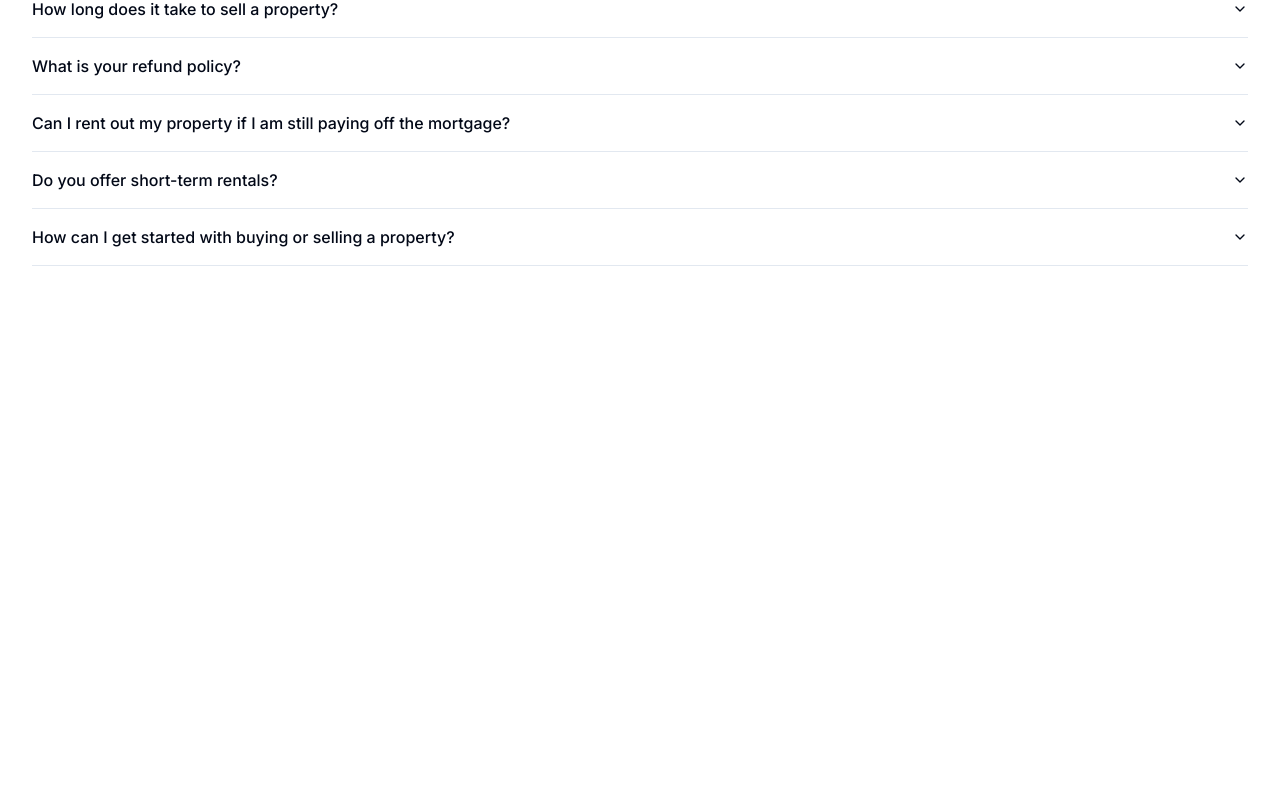
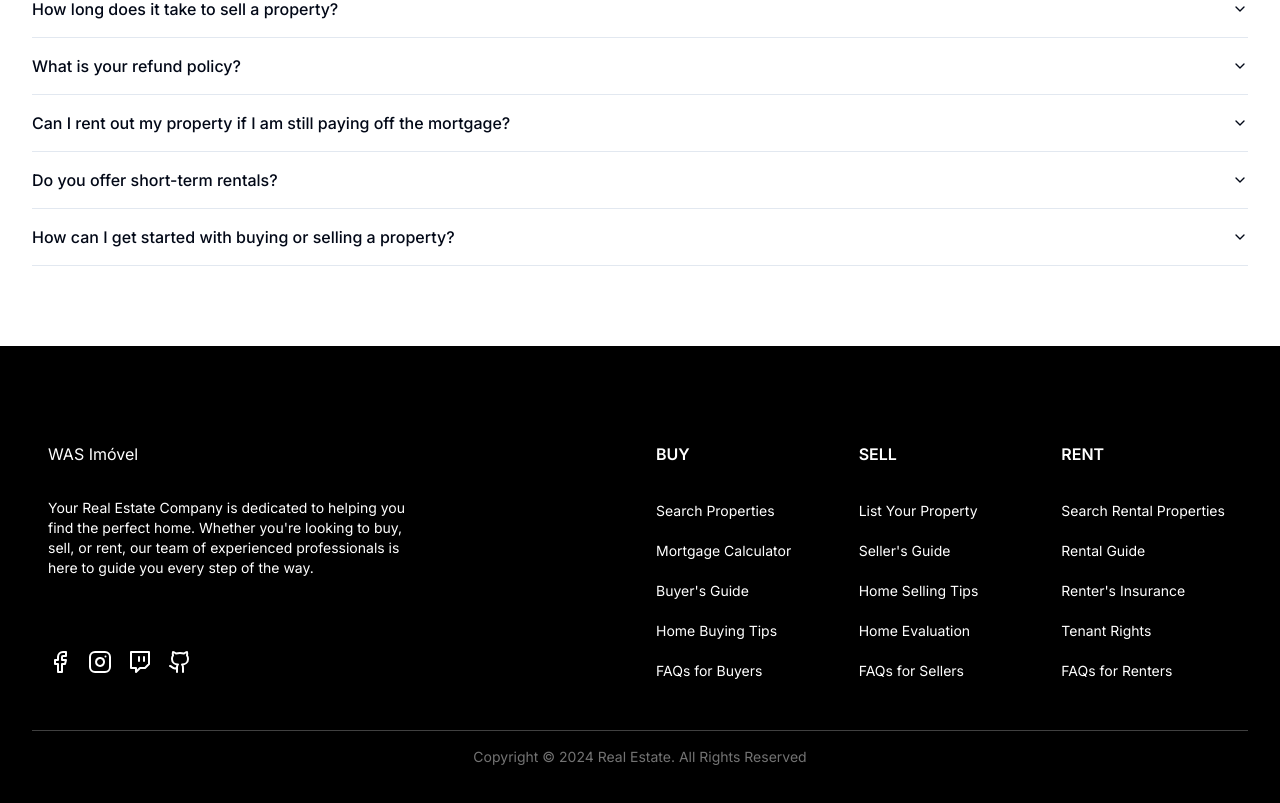
Before and after one commit to WerbethAraujo/lp-imob, a Next.js app: page / in a window 1280 px wide. Shown: the part 6055-6858 px from the top of the page. Before the commit the page ends 6401 px from the top, so only its background shows below. Built offline with nearby package versions, Linux system fonts and the light colour scheme.

Commit message:
feat: section footer done

```diff
--- a/src/app/page.tsx
+++ b/src/app/page.tsx
@@ -1,6 +1,7 @@
 import AboutUs from "@/components/AboutUs";
 import Faq from "@/components/Faq";
 import FeaturedProperties from "@/components/FeaturedProperties";
+import Footer from "@/components/Footer";
 import Hero from "@/components/Hero";
 import HowItWorks from "@/components/HowItWorks";
 import Navbar from "@/components/Navbar";
@@ -18,6 +19,7 @@
       <AboutUs />
       <Testimonials />
       <Faq />
+      <Footer />
     </>
   );
 }
--- /dev/null
+++ b/src/components/Footer.tsx
@@ -0,0 +1,52 @@
+import { FOOTER } from "@/constants";
+import {
+  FacebookIcon,
+  FactoryIcon,
+  GithubIcon,
+  InstagramIcon,
+  TwitchIcon,
+} from "lucide-react";
+import Link from "next/link";
+
+const Footer = () => {
+  return (
+    <footer className="bg-black text-white py-20">
+      <div className="container mx-auto">
+        <div className="flex flex-wrap border-b border-neutral-700">
+          <div className="w-full sm:w-1/2 lg:w-6/12 p-4">
+            <h2>WAS Imóvel</h2>
+            <p className="lg:max-w-sm py-8 text-sm">{FOOTER.description}</p>
+            <div className="flex flex-wrap gap-4 my-10">
+              <FacebookIcon />
+              <InstagramIcon />
+              <TwitchIcon />
+              <GithubIcon />
+            </div>
+          </div>
+          {FOOTER.categories.map((category, index) => (
+            <div key={index} className="w-full p-4 sm:w-1/2 lg:w-2/12">
+              <h3 className="font-semibold uppercase pb-4">{category.name}</h3>
+              <ul>
+                {category.links.map((link, index) => (
+                  <li key={index} className="my-4">
+                    <Link
+                      href={link.url}
+                      className="text-sm hover:text-neutral-500"
+                    >
+                      {link.title}
+                    </Link>
+                  </li>
+                ))}
+              </ul>
+            </div>
+          ))}
+        </div>
+        <p className="p-4 text-center text-sm text-neutral-500">
+          {FOOTER.copyright}
+        </p>
+      </div>
+    </footer>
+  );
+};
+
+export default Footer;
```
